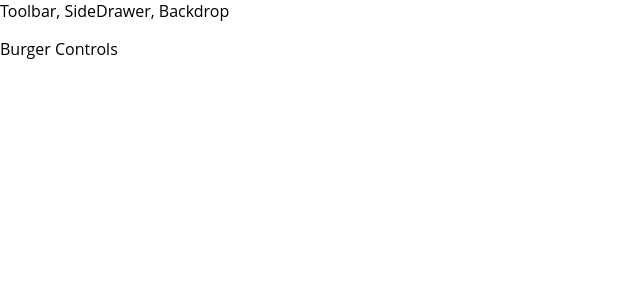
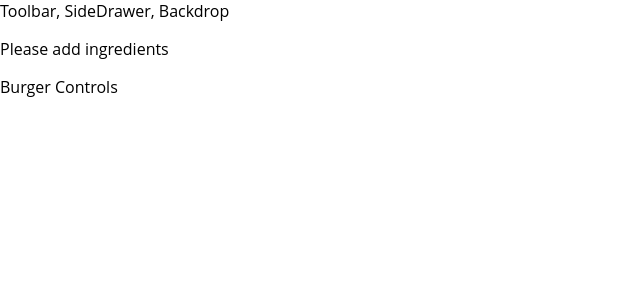
Before and after one commit to chomarlay/burger-app, a React app: page / in a window 1280 px wide. Shown: the top 300 px of the page, without its empty margins (0-640 px from the left). Built offline with nearby package versions, Linux system fonts and the light colour scheme; the HTML template or start-up script is replaced by a standard one.

Commit message:
added  build controls

```diff
--- a/src/components/Burger/Burger.js
+++ b/src/components/Burger/Burger.js
@@ -3,12 +3,26 @@
 import classes from './Burger.css';
 
 const burger = (props) => {
+    let transformedIngredients = Object.keys(props.ingredients)
+    .map(igKey => {
+        return [...Array(props.ingredients[igKey])].map((_,i) => {
+            return <BurgerIngredient key={igKey+i} type={igKey} />;
+        });
+    })
+    .reduce((arr, el) => {
+        return arr.concat (el)
+    }, []);
+
+    // console.log(transformedIngredients);
+
+    if (transformedIngredients.length === 0) {
+        transformedIngredients = <p>Please add ingredients</p>
+    }
     return (
         <div className={classes.Burger}>
-            <BurgerIngredient type="bread-top"/>
-            <BurgerIngredient type="cheese"/>
-            <BurgerIngredient type="meat"/>
-            <BurgerIngredient type="bread-bottom"/>
+            <BurgerIngredient type="bread-top" />
+            {transformedIngredients}
+            <BurgerIngredient type="bread-bottom" />
         </div>
     );
 };
--- a/src/components/Layout/Layout.css
+++ b/src/components/Layout/Layout.css
@@ -1,4 +1,4 @@
 .Content {
-    margin: 100px;
+    margin: 60px;
 
   }
--- a/src/containers/BurgerBuilder/BurgerBuilder.js
+++ b/src/containers/BurgerBuilder/BurgerBuilder.js
@@ -3,11 +3,18 @@
 import Burger from '../../components/Burger/Burger';
 
 class BurgerBuilder extends Component{
+    state={ ingredients: {
+        salad: 0,
+        bacon: 0,
+        cheese:0,
+        meat: 0
+
+    }}
     render () {
         return (
         <Auxilary>
             <main>
-                <Burger/>
+                <Burger ingredients ={ this.state.ingredients}/>
                 <p>Burger Controls</p>
             </main>
         </Auxilary>
```
Also changed, not shown: src/components/Burger/BuildControls/BuildControl/BuildControl.css (added), src/components/Burger/BuildControls/BuildControl/BuildControl.js (added), src/components/Burger/BuildControls/BuildControls.css (added), src/components/Burger/BuildControls/BuildControls.js (added).
